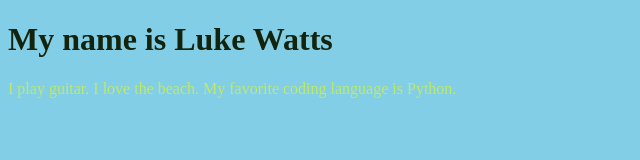
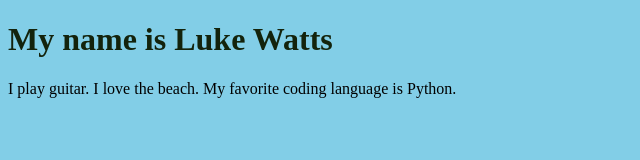
Before and after one commit to Luke-Watts/24SU_Week05_Luke_Watts, a plain HTML site: page index.html in a window 1280 px wide. Shown: the whole page, without its empty margins (0-640 px from the left). Drawn offline with Linux system fonts and the light colour scheme.

Commit message:
Update index.html

```diff
--- a/index.html
+++ b/index.html
@@ -20,7 +20,7 @@
         color: #13230C;
       }
       p{
-        color: #BDEA69;
+        color: ##3d462b;
       }
     </style>
   </head>
```
